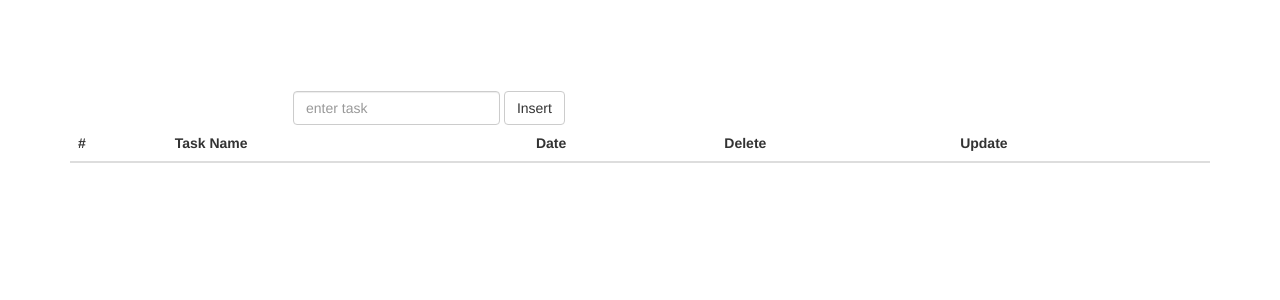
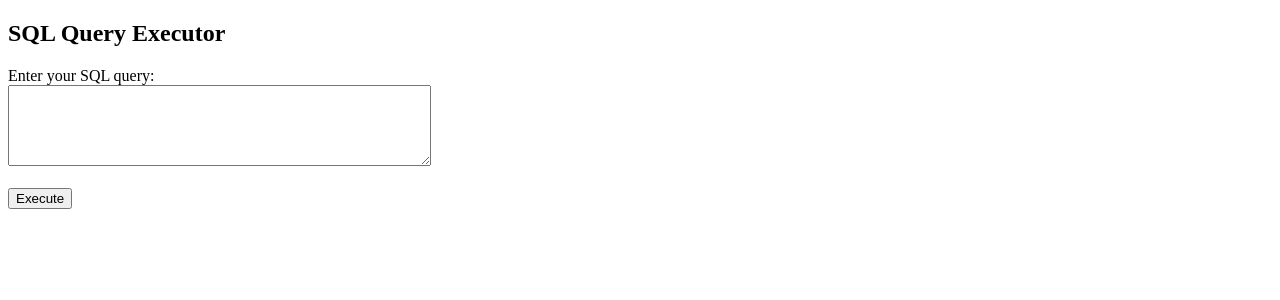
Before and after one commit to HekarNizarki/todos, a PHP site: page / in a window 1280 px wide. Shown: the top 300 px of the page. Run offline with PHP 8.4, Linux system fonts and the light colour scheme; data that the repository does not hold is empty.

Commit message:
Update database name in connect.php and refactor index.php
- Update database name in connect.php from "todos" to "car".
- Refactor index.php to be a SQL Query Executor with dynamic query execution
  and result display in a table.

```diff
--- a/connect.php
+++ b/connect.php
@@ -1,7 +1,7 @@
 <?php
 try {
     $host = "localhost";
-    $dbname = "todos";
+    $dbname = "car";
     $user = "root";
     $pass = "";
     $conn = new PDO("mysql:host=$host;dbname=$dbname", $user, $pass);
--- a/footer.php
+++ /dev/null
@@ -1,3 +0,0 @@
-</body>
-
-</html>
--- a/header.php
+++ /dev/null
@@ -1,13 +0,0 @@
-<!DOCTYPE html>
-<html>
-
-<head>
-    <title>Todos</title>
-    <script src="https://ajax.googleapis.com/ajax/libs/jquery/2.2.0/jquery.min.js"></script>
-    <link rel="stylesheet" href="https://maxcdn.bootstrapcdn.com/bootstrap/3.3.6/css/bootstrap.min.css" />
-    <script src="https://maxcdn.bootstrapcdn.com/bootstrap/3.3.6/js/bootstrap.min.js"></script>
-    <link rel="stylesheet" href="style.css">
-
-</head>
-
-<body>
--- a/index.php
+++ b/index.php
@@ -1,43 +1,58 @@
 <?php
-require 'connect.php';
-
-$date = $conn->query("select * from tasks");
+include "connect.php";
 ?>
 
-<?php include 'header.php'; ?>
-<div class="container">
-    <form method="POST" action="insert.php" class="form-inline" id="user_form">
+<!DOCTYPE html>
+<html>
 
-        <div class="form-group mx-sm-3 mb-2">
-            <label for="inputPassword2" class="sr-only">create</label>
-            <input name="mytask" type="text" class="form-control" id="task" placeholder="enter task">
-        </div>
-        <input type="hidden" name="action" id="action" />
-        <input type="submit" name="button_action" id="button_action" class="btn btn-default" value="Insert" />
+<head>
+    <title>SQL Query Executor</title>
+</head>
+
+<body>
+    <h2>SQL Query Executor</h2>
+
+    <form method="post">
+        <label for="sqlQuery">Enter your SQL query:</label><br>
+        <textarea id="sqlQuery" name="sqlQuery" rows="5" cols="50"></textarea><br><br>
+        <input type="submit" value="Execute">
     </form>
 
-    <table class="table">
-        <thead>
-            <tr>
-                <th>#</th>
-                <th>Task Name</th>
-                <th>Date</th>
-                <th>Delete</th>
-                <th>Update</th>
-            </tr>
-        </thead>
-        <tbody>
-            <?php while ($rows = $date->fetch(PDO::FETCH_OBJ)) : ?>
-                <tr>
-                    <td><?php echo $rows->id; ?></td>
-                    <td><?php echo $rows->name; ?></td>
-                    <td><?php echo $rows->created_at; ?></td>
-                    <td><a href="delete.php?del_id=<?php echo $rows->id; ?>" class="btn btn-danger">Delete</a></td>
-                    <td><a href="update.php?upd_id=<?php echo $rows->id; ?>" class="btn btn-warning">Update</a></td>
-                </tr>
-            <?php endwhile; ?>
-        </tbody>
-    </table>
-</div>
+    <?php
+    // Check if form is submitted
+    if ($_SERVER["REQUEST_METHOD"] == "POST") {
 
-<?php include "footer.php"; ?>
+        // Prepare SQL statement
+        $sql = $_POST['sqlQuery'];
+        $stmt = $conn->prepare($sql);
+        // Execute SQL statement
+        $stmt->execute();
+
+        $result = $stmt->fetchAll(PDO::FETCH_ASSOC);
+
+
+        // Display results in a table
+        echo "<h3>Data from the table:</h3>";
+        echo "<table border='1'>";
+        echo "<tr>";
+        // Output table headers
+        foreach ($result[0] as $key => $value) {
+            echo "<th>$key</th>";
+        }
+        echo "</tr>";
+        // Output table data
+        foreach ($result as $row) {
+            echo "<tr>";
+            foreach ($row as $key => $value) {
+                echo "<td>$value</td>";
+            }
+            echo "</tr>";
+        }
+        echo "</table>";
+    }
+    // Close connection
+    $conn = null;
+    ?>
+</body>
+
+</html>
```
Also changed, not shown: delete.php (deleted, +0 -13 lines), insert.php (deleted, +0 -18 lines), update.php (deleted, +0 -33 lines).
